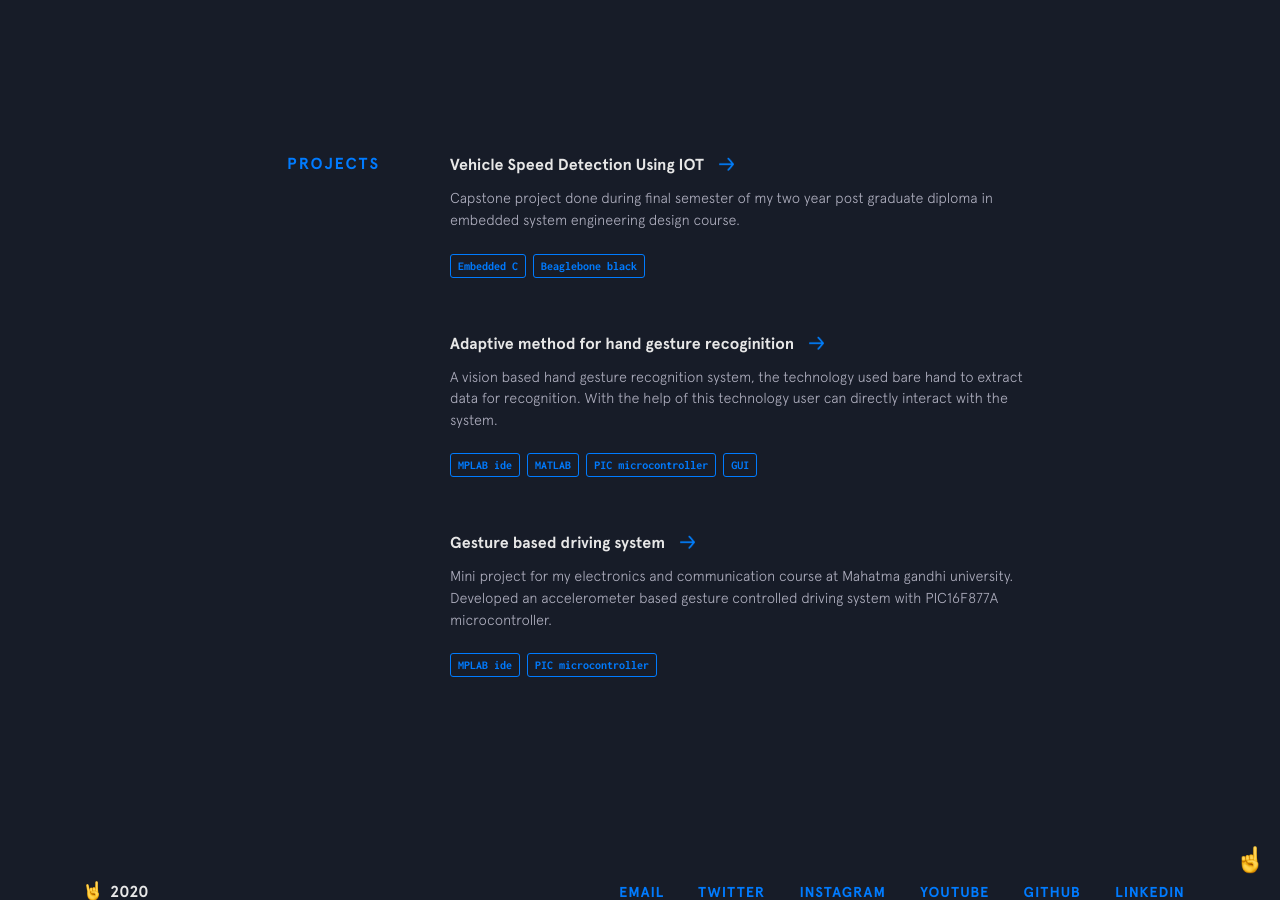
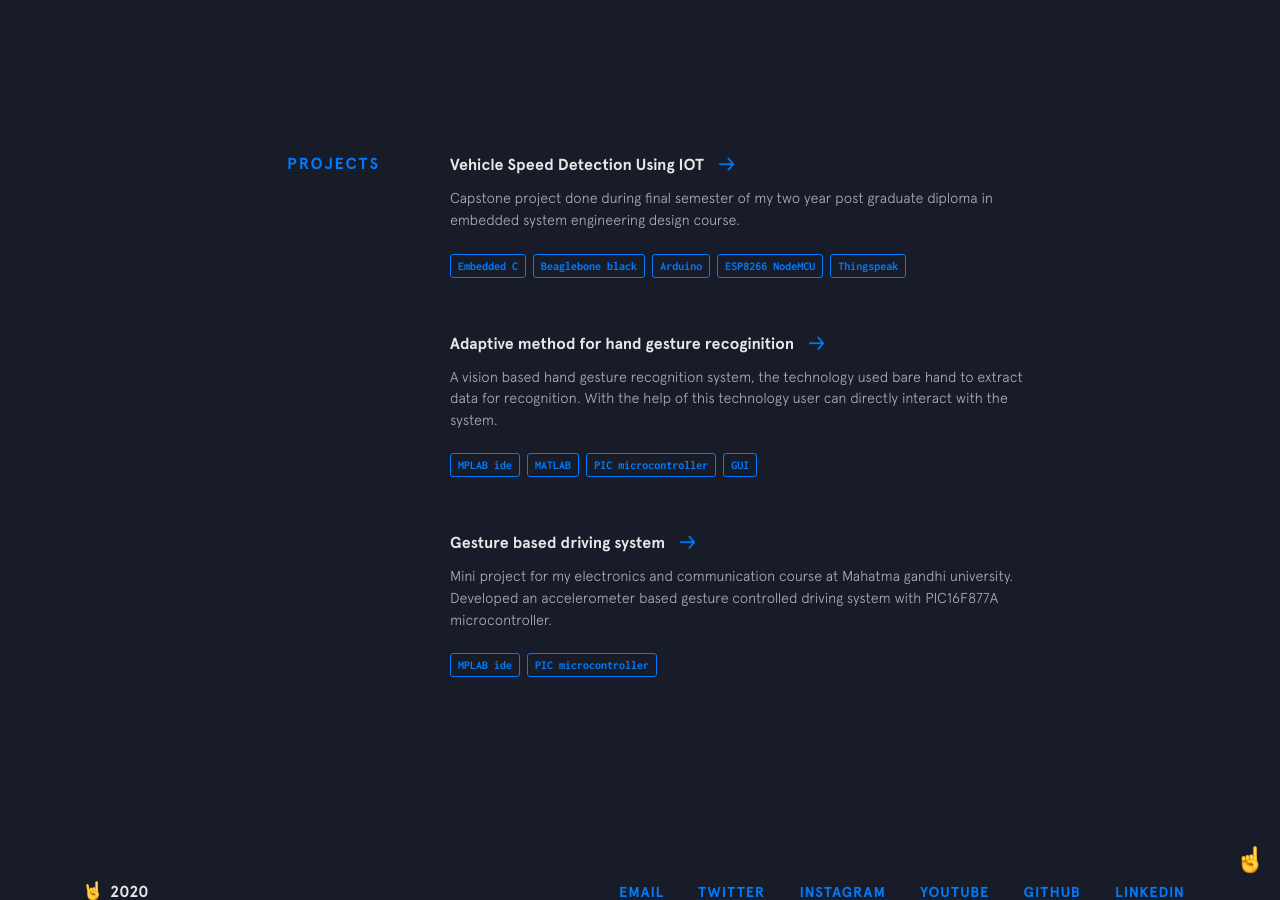
Before and after one commit to gov466/gov466.github.io, a Jekyll site: the page built from index.html, in a window 1280 px wide and 900 px high, scrolled down 2142 px. Built offline with Jekyll 4.4.1, drawn with Linux system fonts in a browser that asks for light colours; nearby versions of some CDN libraries.

Commit message:
Update other-projects.yml

```diff
--- a/_data/other-projects.yml
+++ b/_data/other-projects.yml
@@ -5,6 +5,9 @@
   used:
      - thing: Embedded C
      - thing: Beaglebone black
+     - thing: Arduino
+     - thing: ESP8266 NodeMCU
+     - thing: Thingspeak
 
 
 - name: Adaptive method for hand gesture recoginition
```
